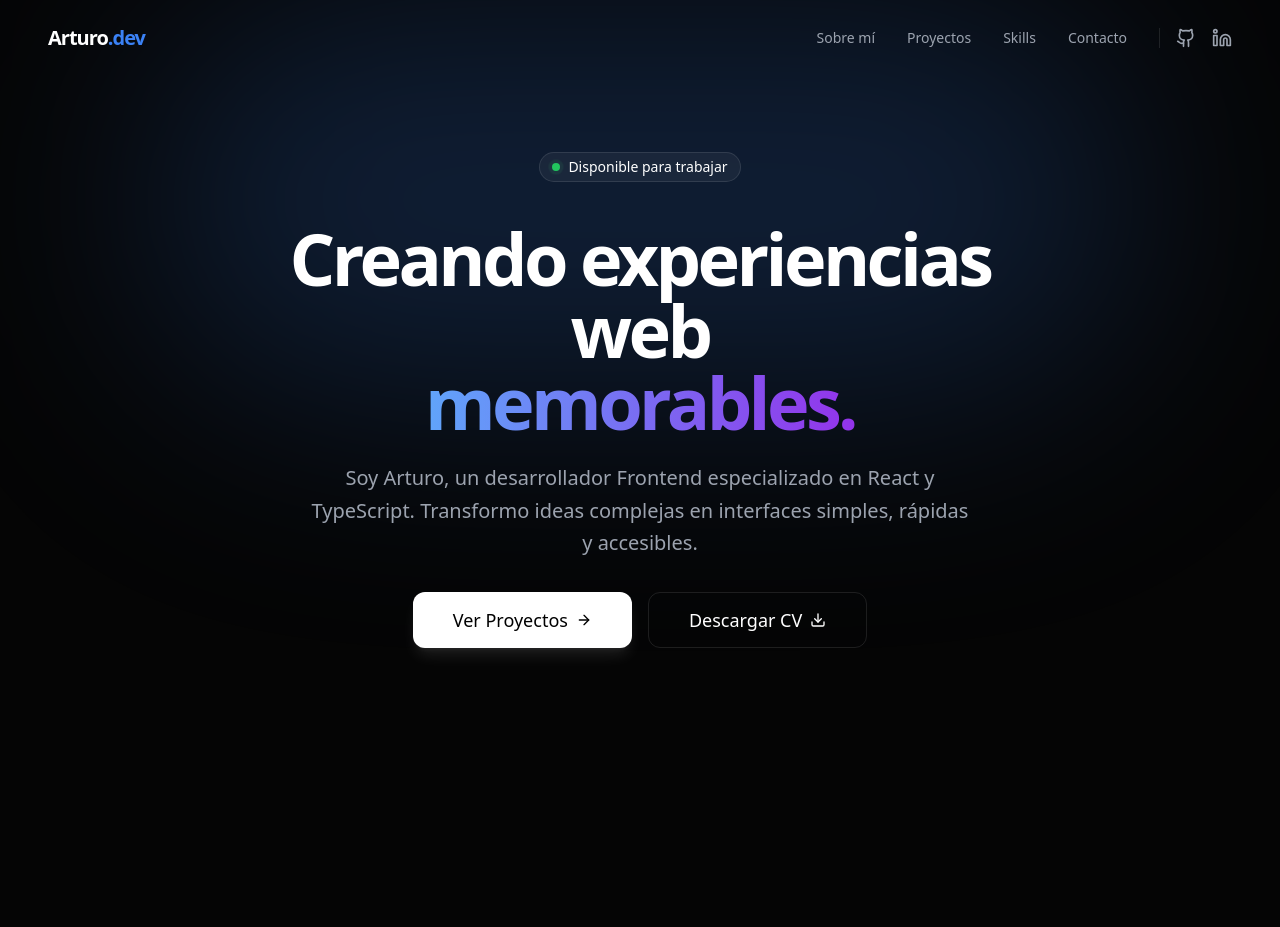
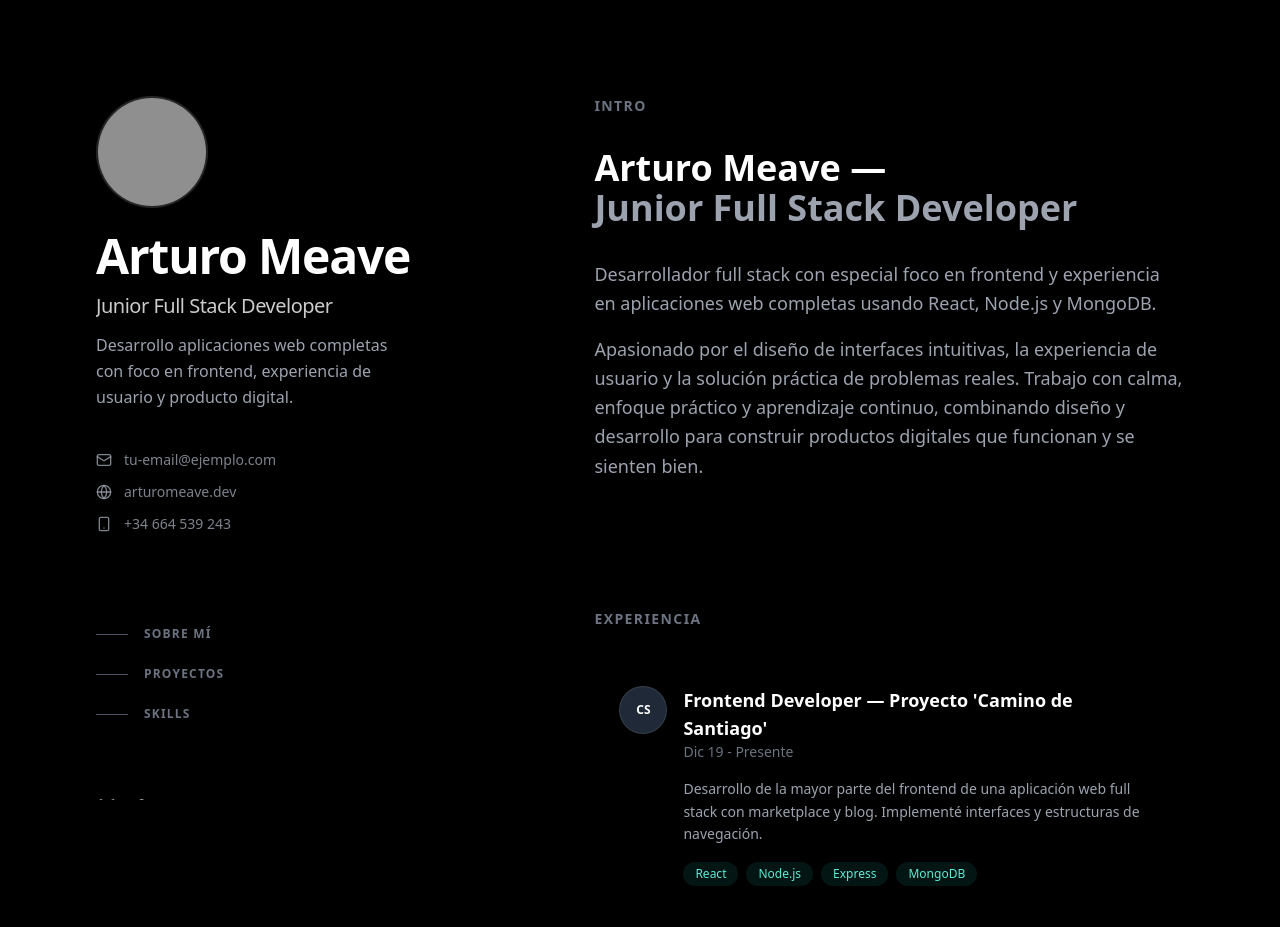
Before and after one commit to arturo54535345/MyPortfolio, a React (Vite) app: page / in a window 1280 px wide. Shown: the top 927 px of the page. Built offline with nearby package versions, Linux system fonts and the light colour scheme; grey boxes are pictures that could not be loaded.

Commit message:
refactor: restructure App component and add Experience and Intro sections with updated layout

```diff
--- a/src/App.tsx
+++ b/src/App.tsx
@@ -1,21 +1,50 @@
-import { Navbar } from "./components/layout/Navbar";
-import { Hero } from "./sections/Hero/Hero";
-import { About } from "./sections/About/About";
-import { Projects } from "./sections/Projects/Projects";
-import { Skills } from "./sections/Skills/Skills";
-import { Contact } from "./sections/Contact/Contact";
-
+import { MainLayout } from "./components/layout/MainLayout";
+import { Intro } from "./sections/Intro/Intro";         // Tu presentación (Texto largo)
+import { Experience } from "./sections/Experiencie/Experiencie"; // Tus trabajos anteriores
+import { Projects } from "./sections/Projects/Projects"; // Tus proyectos
+import { Skills } from "./sections/Skills/Skills";       // Tus habilidades
 
 function App() {
   return (
-    <main className="relative bg-background min-h-screen selection:bg-accent selection:text-white">
-      <Navbar />
-      <Hero />
-      <About />
-      <Skills />
-      <Projects />
-      <Contact />
-    </main>
+    <MainLayout>
+
+      {/* 1. INTRODUCCIÓN (ID="about")
+          Esto es lo primero que se ve arriba a la derecha.
+      */}
+      <section id="about" className="mb-16 md:mb-24 lg:mb-32 scroll-mt-24">
+        <Intro />
+      </section>
+
+      {/* 2. EXPERIENCIA (ID="experience")
+          Lista de trabajos con fechas.
+      */}
+      <section id="experience" className="mb-16 md:mb-24 lg:mb-32 scroll-mt-24">
+        <Experience />
+      </section>
+
+      {/* 3. PROYECTOS (ID="projects") */}
+      <section id="projects" className="mb-16 md:mb-24 lg:mb-32 scroll-mt-24">
+        {/* Título pequeño estilo Resumx para separar secciones visualmente */}
+        <h2 className="mb-8 text-sm font-bold uppercase tracking-widest text-gray-500 hidden lg:block">
+          Proyectos
+        </h2>
+        <Projects />
+      </section>
+
+      {/* 4. SKILLS (ID="skills") */}
+      <section id="skills" className="mb-16 md:mb-24 lg:mb-32 scroll-mt-24">
+        <h2 className="mb-8 text-sm font-bold uppercase tracking-widest text-gray-500 hidden lg:block">
+          Skills
+        </h2>
+        <Skills />
+      </section>
+
+      {/* NOTA: He quitado <Contact /> porque tus datos de contacto
+          ya están fijos y visibles todo el tiempo en el Sidebar izquierdo.
+          Así queda más limpio, como en tus fotos de referencia.
+      */}
+
+    </MainLayout>
   );
 }
 
--- a/src/components/layout/MainLayout.tsx
+++ b/src/components/layout/MainLayout.tsx
@@ -1,21 +1,32 @@
 import React from "react";
-import { Sidebar } from "lucide-react";
+import { Sidebar } from "./Sidebar";
 
 interface Props {
   children: React.ReactNode;
 }
 
-export const MainLayout  = ({children}: Props) =>{
+export const MainLayout = ({ children }: Props) => {
   return (
-        <div className="min-h-screen bg-black text-white selection:bg-white/20">
-            <div className="mx-auto max-w-screen-xl px-6 py-12 font-sans md:px-12 md:py-20 lg:px-24 lg:py-0">
+    <div className="min-h-screen bg-black text-white selection:bg-teal-400/30">
+
+      {/* Usamos max-w-[1280px] para controlar mejor los márgenes */}
+      <div className="mx-auto min-h-screen max-w-[1280px] px-6 py-12 font-sans md:px-12 md:py-20 lg:px-24 lg:py-0">
+
         <div className="lg:flex lg:justify-between lg:gap-4">
-                    <header className="lg:sticky lg:top-0 lg:flex lg:max-h-screen lg:w-1/2 lg:flex-col lg:justify-between lg:py-24">
-                    <Sidebar/>
+
+          {/* 👈 COLUMNA IZQUIERDA (SIDEBAR) */}
+          {/* FIX: 'max-h-screen' cambiada a 'h-screen sticky'.
+             Añadido 'overflow-y-auto' para que si la pantalla es bajita, puedas bajar en el menú.
+             Quitado scrollbar para que sea invisible pero funcional. */}
+          <header className="lg:sticky lg:top-0 lg:flex lg:h-screen lg:w-[45%] lg:flex-col lg:justify-between lg:py-24 overflow-y-auto no-scrollbar">
+            <Sidebar />
           </header>
-                    <main className="pt-24 lg:w-1/2 lg:py-24">
+
+          {/* 👉 COLUMNA DERECHA (CONTENIDO) */}
+          <main className="pt-24 lg:w-[55%] lg:py-24">
             {children}
           </main>
+
         </div>
       </div>
     </div>
--- /dev/null
+++ b/src/components/layout/Sidebar.tsx
@@ -0,0 +1,87 @@
+import { Github, Linkedin, Mail, Smartphone, Globe, ArrowUpRight } from "lucide-react";
+
+export const Sidebar = () => {
+  // Datos de navegación para el menú
+  const navLinks = [
+    { name: "Sobre mí", href: "#about" },
+    { name: "Proyectos", href: "#projects" },
+    // { name: "Experiencia", href: "#experience" }, // Descomenta si la añades
+    { name: "Skills", href: "#skills" },
+  ];
+
+  return (
+    <div className="flex flex-col gap-8">
+
+      {/* 1. CABECERA (Foto, Nombre, Bio) */}
+      <div className="space-y-6">
+        {/* Foto de perfil (he ajustado el tamaño y añadido el fix para que no se vea rota) */}
+        <div className="h-28 w-28 rounded-full overflow-hidden border-2 border-white/10 bg-white/5 shadow-xl">
+           <img
+             src="/images/tu-foto.jpg"  // AQUI DEBES PONER TU FOTO REAL en public/images/
+             alt="Arturo Meave"
+             className="h-full w-full object-cover opacity-90 transition-opacity hover:opacity-100"
+             onError={(e) => { (e.target as HTMLImageElement).style.display = 'none'; }} // Oculta si no hay foto
+           />
+        </div>
+
+        <div className="space-y-3">
+          <h1 className="text-4xl font-bold tracking-tight text-white sm:text-5xl">
+            Arturo Meave
+          </h1>
+          <h2 className="text-lg font-medium tracking-tight text-white/80 sm:text-xl">
+            Junior Full Stack Developer
+          </h2>
+          <p className="max-w-xs leading-relaxed text-gray-400">
+            Desarrollo aplicaciones web completas con foco en frontend, experiencia de usuario y producto digital.
+          </p>
+        </div>
+      </div>
+
+      {/* 2. DATOS DE CONTACTO (Estilo lista pequeña) */}
+      <div className="flex flex-col gap-3 text-sm text-gray-400/80 mt-2">
+        <a href="mailto:tu@email.com" className="flex items-center gap-3 hover:text-white transition-colors w-max">
+          <Mail size={16} />
+          <span>tu-email@ejemplo.com</span>
+        </a>
+        <a href="#" className="flex items-center gap-3 hover:text-white transition-colors w-max">
+          <Globe size={16} />
+          <span>arturomeave.dev</span>
+        </a>
+        <div className="flex items-center gap-3 w-max">
+          <Smartphone size={16} />
+          <span>+34 664 539 243</span>
+        </div>
+      </div>
+
+      {/* 3. NAVEGACIÓN (El estilo "Resumx" con líneas) */}
+      {/* hidden lg:block -> Solo visible en escritorio */}
+      <nav className="hidden lg:block mt-12">
+        <ul className="flex flex-col w-max">
+          {navLinks.map((link) => (
+            <li key={link.name}>
+              <a href={link.href} className="group flex items-center py-3 active">
+                {/* La línea decorativa que crece al hacer hover */}
+                <span className="nav-indicator mr-4 h-px w-8 bg-gray-600 transition-all group-hover:w-16 group-hover:bg-white motion-reduce:transition-none"></span>
+                {/* El texto del enlace */}
+                <span className="nav-text text-xs font-bold uppercase tracking-widest text-gray-500 group-hover:text-white">
+                  {link.name}
+                </span>
+              </a>
+            </li>
+          ))}
+        </ul>
+      </nav>
+
+      {/* 4. REDES SOCIALES (Abajo del todo) */}
+      <div className="flex items-center gap-5 mt-auto pt-8">
+        <a href="https://github.com/" target="_blank" rel="noreferrer" className="text-gray-400 hover:text-white transition-colors">
+            <Github size={22} />
+        </a>
+        <a href="https://linkedin.com/" target="_blank" rel="noreferrer" className="text-gray-400 hover:text-white transition-colors">
+            <Linkedin size={22} />
+        </a>
+      </div>
+
+    </div>
+  );
+};
--- /dev/null
+++ b/src/sections/Experiencie/Experiencie.tsx
@@ -0,0 +1,68 @@
+import { FadeIn } from "../../components/animations/FadeIn";
+import { Card } from "../../components/ui/Card"; // Asegúrate de tener este componente o usa un div
+
+export const Experience = () => {
+  const jobs = [
+    {
+      company: "Proyecto 'Camino de Santiago'",
+      role: "Frontend Developer",
+      date: "Dic 19 - Presente",
+      description: "Desarrollo de la mayor parte del frontend de una aplicación web full stack con marketplace y blog. Implementé interfaces y estructuras de navegación.",
+      stack: ["React", "Node.js", "Express", "MongoDB"],
+      // Pon aquí logos reales o iconos
+      logo: "CS"
+    },
+    {
+      company: "Proyecto Personal",
+      role: "Full Stack Developer",
+      date: "Dic 22 - Dic 30",
+      description: "Construcción de una aplicación web personal enfocada en mejorar experiencia de usuario y lógica de negocio real.",
+      stack: ["React", "Node.js", "MongoDB"],
+      logo: "PP"
+    },
+  ];
+
+  return (
+    <section id="experience" className="mb-24 scroll-mt-24">
+      <FadeIn>
+         <h2 className="mb-8 text-sm font-bold uppercase tracking-widest text-gray-500">
+          Experiencia
+        </h2>
+
+        <div className="flex flex-col gap-6">
+          {jobs.map((job, index) => (
+            <div
+              key={index}
+              className="group relative grid grid-cols-1 md:grid-cols-[auto_1fr] gap-4 p-6 rounded-lg hover:bg-white/5 transition-colors border border-transparent hover:border-white/10"
+            >
+              {/* Logo / Icono izquierda */}
+              <div className="w-12 h-12 rounded-full bg-gray-800 flex items-center justify-center text-xs font-bold text-white border border-white/10">
+                {job.logo}
+              </div>
+
+              {/* Contenido */}
+              <div>
+                 <h3 className="text-lg font-bold text-white group-hover:text-teal-300 transition-colors">
+                   {job.role} — {job.company}
+                 </h3>
+                 <p className="text-sm text-gray-500 mb-4">{job.date}</p>
+                 <p className="text-gray-400 text-sm leading-relaxed mb-4">
+                   {job.description}
+                 </p>
+
+                 {/* Stack Tags */}
+                 <div className="flex flex-wrap gap-2">
+                   {job.stack.map(tech => (
+                     <span key={tech} className="px-3 py-1 text-xs font-medium text-teal-300 bg-teal-400/10 rounded-full">
+                       {tech}
+                     </span>
+                   ))}
+                 </div>
+              </div>
+            </div>
+          ))}
+        </div>
+      </FadeIn>
+    </section>
+  );
+};
--- /dev/null
+++ b/src/sections/Intro/Intro.tsx
@@ -0,0 +1,35 @@
+import { FadeIn } from "../../components/animations/FadeIn";
+
+export const Intro = () => {
+  return (
+    <section className="mb-24">
+      <FadeIn>
+        {/* Etiqueta pequeña */}
+        <h2 className="mb-8 text-sm font-bold uppercase tracking-widest text-gray-500">
+          Intro
+        </h2>
+
+        {/* Titular */}
+        <h1 className="text-3xl md:text-4xl font-bold text-white mb-8 leading-tight">
+          Arturo Meave — <br className="hidden md:block" />
+          <span className="text-gray-400">Junior Full Stack Developer</span>
+        </h1>
+
+        {/* Texto largo (Copy de tu referencia) */}
+        <div className="text-gray-400 text-lg leading-relaxed space-y-4">
+          <p>
+            Desarrollador full stack con especial foco en frontend y experiencia en
+            aplicaciones web completas usando React, Node.js y MongoDB.
+          </p>
+          <p>
+            Apasionado por el diseño de interfaces intuitivas, la experiencia de
+            usuario y la solución práctica de problemas reales. Trabajo con calma,
+            enfoque práctico y aprendizaje continuo, combinando diseño y
+            desarrollo para construir productos digitales que funcionan y se sienten
+            bien.
+          </p>
+        </div>
+      </FadeIn>
+    </section>
+  );
+};
```
Lines whose indentation alone changed are shown as unchanged.
